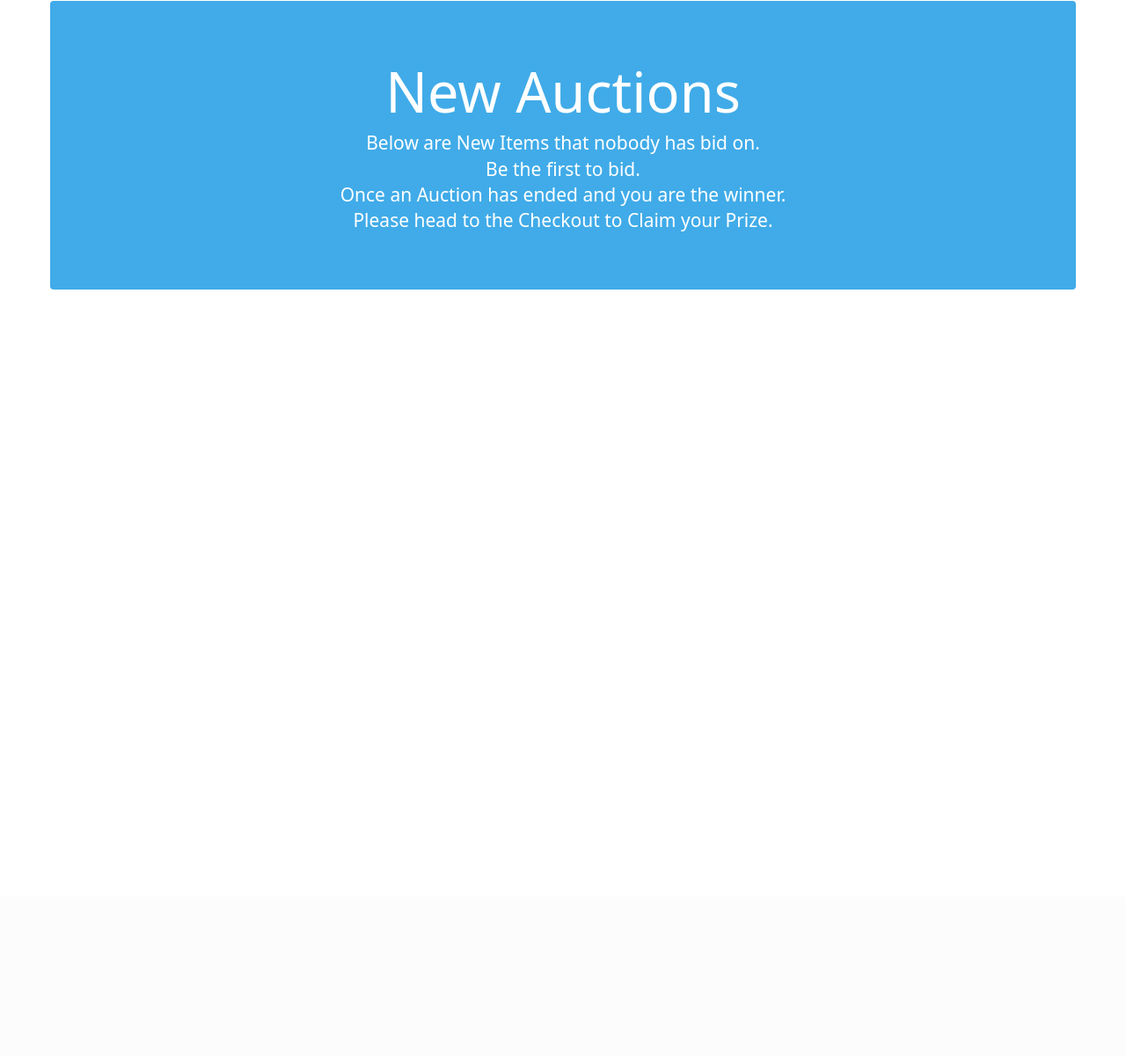
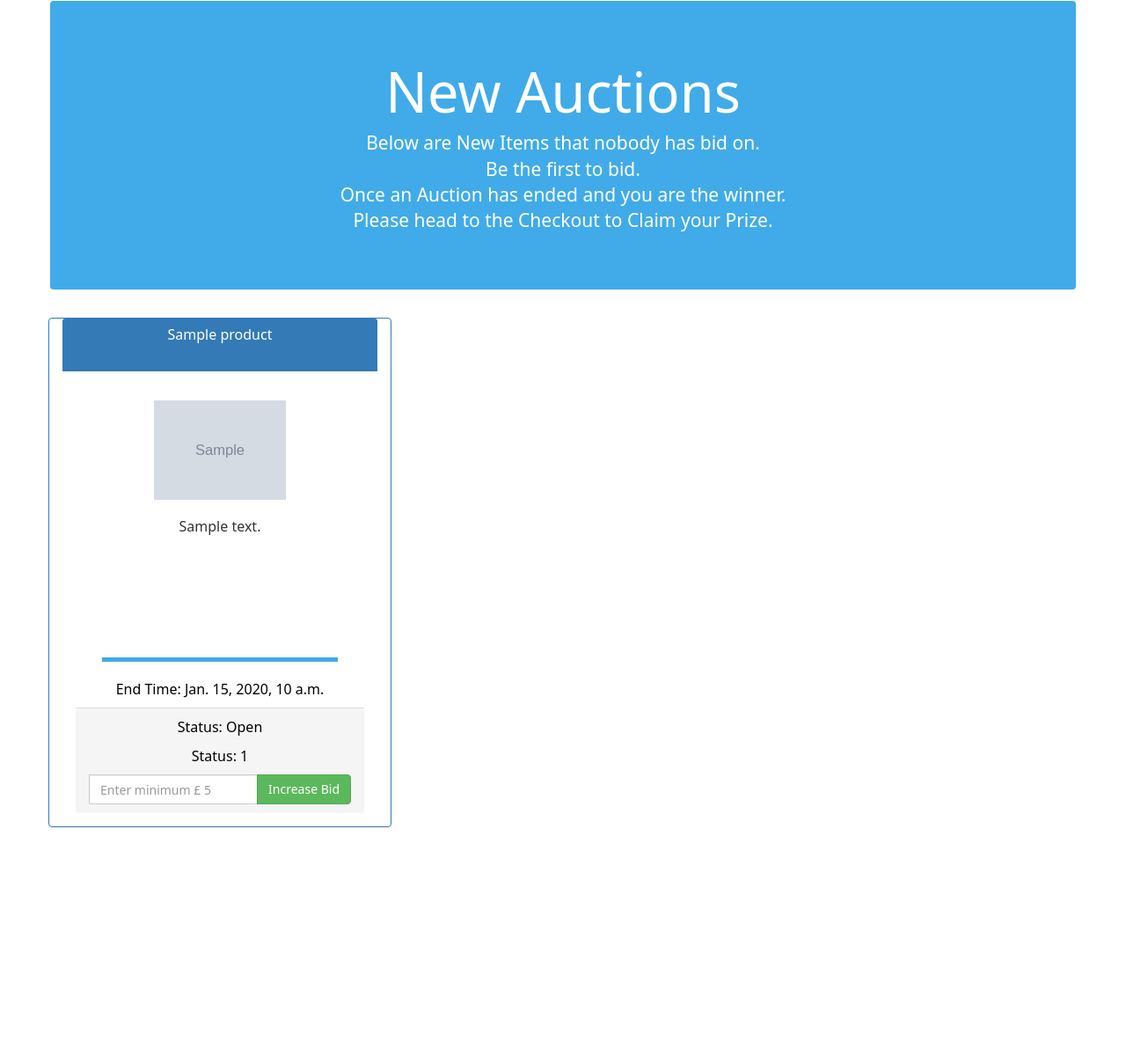
Before and after one commit to jjackson19862017/StephensPopShop, a Django app: page /auctions/ in a window 1280 px wide. Shown: the part 91-1291 px from the top of the page at 88% size. Before the commit the page ends 420 px from the top, so only its background shows below. Run offline with Django 3.2, Linux system fonts and the light colour scheme; a user stored in the database is signed in; tables that the repository leaves empty hold one stand-in row (values such as "Sample post"); grey boxes marked "Sample" are stand-in pictures; some libraries are stand-ins or nearby versions.

Commit message:
Bids Working

```diff
--- a/auctions/templates/auction.html
+++ b/auctions/templates/auction.html
@@ -7,9 +7,7 @@
             <p>Below are New Items that nobody has bid on.<br>Be the first to bid.<br>Once an Auction has ended and you are the winner.<br>Please head to the Checkout to Claim your Prize.</p>
         </div>
     </div>
-
-
-    {% for auction in auctions %} {% if auction.auction_open == "Open" and auction.product_id.current_auction_price == 0 %}
+    {% for auction in auctions %}{% if auction.status == "Open" and auction.bid_number == 1 %}
     <div class="col-xs-10 col-xs-offset-1 col-sm-offset-0 col-sm-6 col-md-4 display panel panel-primary">
         <div class="panel-heading text-center">
             <h3 class="panel-title">{{ auction.product_id.name}}</h3>
@@ -20,16 +18,12 @@
                 <div class="text-center">
                     <p class="product-description">{{ auction.product_id.description }}</p>
                     <hr class='block-divider block-divider--longer'>
-                    <p class="product-description">End Time: <span> {{ auction.end_time }} </span></p>
-                    <p class="product-description">Current Bid: <span> {{ auction.product_id.current_auction_price }} </span></p>
-                    <p class="product-description">Highest Bidder: <span> {{ auction.user_id.id }} </span></p>
-
-
+                    <p class="product-text">End Time: <span> {{ auction.end_time }} </span></p>
                 </div>
             </div>
             <div class="panel-footer">
-                <p class="product-description text-center">Status: <span> {{ auction.auction_open }} </span></p>
-
+                <p class="product-text text-center">Status: <span> {{ auction.status }} </span></p>
+                <p class="product-text text-center">Status: <span> {{ auction.bid_number }} </span></p>
                 <form action="{% url 'open_auction' %}" method="POST">
                     {% csrf_token %}
                     <div class="input-group">
@@ -41,7 +35,14 @@
             </div>
         </div>
     </div>
-    {% endif %}{% empty %}
+    {% elif auction.bid_number > 1 %}
+    <div class="jumbotron text-center">
+        <div class="container">
+            <h3 class="text-center">Sorry, but there are no Auctions to display.</h3>
+            <p class="text-center">Please comeback another time.</p>
+        </div>
+    </div>
+    {%endif%} {% empty %}
     <div class="jumbotron text-center">
         <div class="container">
             <h3 class="text-center">Sorry, but there are no Auctions to display.</h3>
--- a/auctions/views.py
+++ b/auctions/views.py
@@ -47,8 +47,10 @@ def open_auction(request):
                     bid.user_id = request.user
                     bid.bid_time = timezone.now()
                     bid.bid_views += 1
-                    bid.current_bid += int(request.POST['UpBid'])
+                    bid.bid_price += int(request.POST['UpBid'])
                     bid.save()
+                    auction.bid_number += 1
+                    auction.save()
                 else:
                     new_bid = Bid()
                     new_bid.product_id = product
@@ -56,15 +58,17 @@ def open_auction(request):
                     new_bid.user_id = request.user
                     new_bid.bid_time = timezone.now()
                     new_bid.bid_views += 1
-                    new_bid.current_bid += int(request.POST['UpBid'])
+                    new_bid.bid_price += int(request.POST['UpBid'])
                     new_bid.save()
+                    auction.bid_number += 1
+                    auction.save()
                 messages.error(request, "Well done you have placed a bid.")
             else:
                 auction.auction_open = "Closed"
                 auction.save()
                 messages.error(request, "This Auction is closed.")
 
-    return redirect(reverse('all_bids'))
+    return redirect(reverse('auctions'))
 
 def buy_now(request):
 
--- a/bids/models.py
+++ b/bids/models.py
@@ -14,5 +14,6 @@ class Bid(models.Model):
     bid_views = models.IntegerField(default=0)
     bid_price = models.DecimalField(max_digits=4, decimal_places=2, default=0)
 
+
     def __str__(self):
         return "user_id:" + str(self.user_id) + " " + "product_id:" + str(self.product_id) + " " + str(self.bid_views) + " " + str(self.bid_time) + " " + str(self.bid_price)
--- a/static/css/custom.css
+++ b/static/css/custom.css
@@ -55,6 +55,10 @@ footer {
 
 .product-description {
     height: 140px;
+}
+
+.product-text {
+    color: black;
 }
 
 .panel-heading {
```
Also changed, not shown: bids/templates/bid.html (+6 -3 lines), bids/views.py (+6 -2 lines), README.md.
